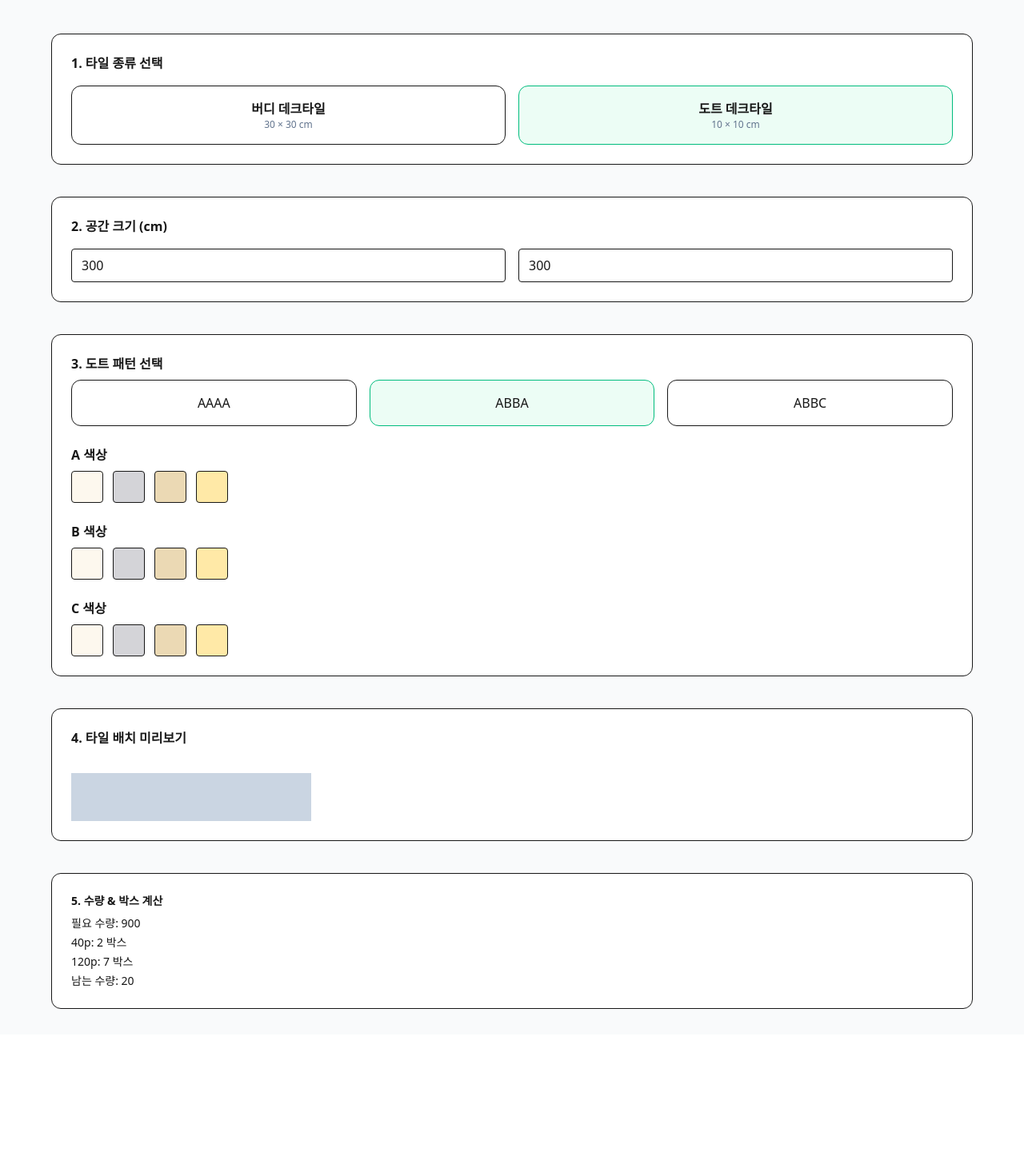
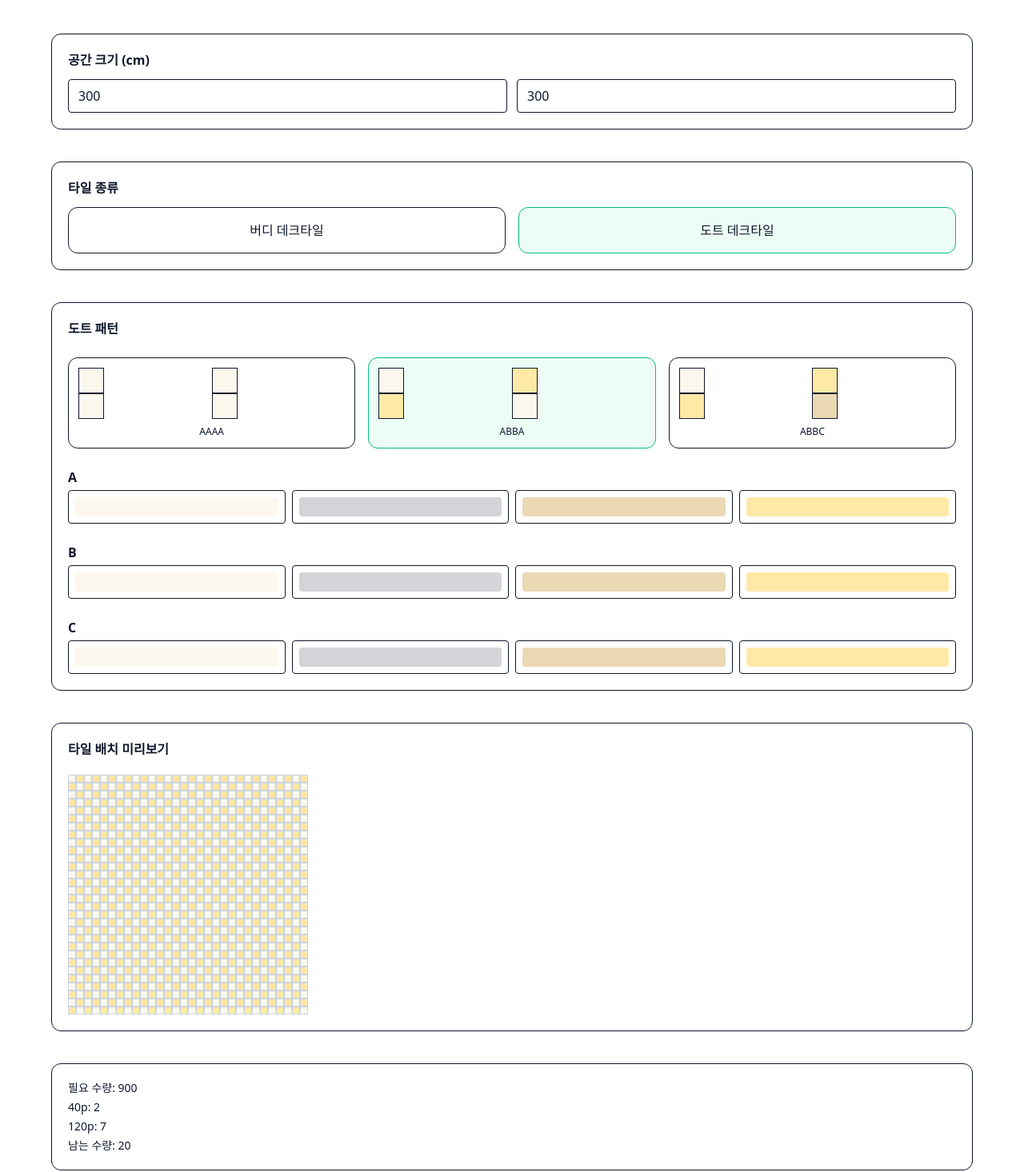
Before and after one commit to kimtwoo95-png/deck-tile-simulator-FINAL, a Next.js app: page / in a window 1280 px wide. Shown: the part 66-1532 px from the top of the page at 80% size. Before the commit the page ends 1360 px from the top, so only its background shows below. Built offline with nearby package versions, Linux system fonts and the light colour scheme.

Commit message:
refactor UI to match reference and fix preview

```diff
--- a/app/page.tsx
+++ b/app/page.tsx
@@ -5,12 +5,12 @@ import { useState } from 'react';
 /* =====================================================
    타입
 ===================================================== */
-type TileType = 'dot' | 'buddy';
+type TileType = 'buddy' | 'dot';
 type DotPattern = 'AAAA' | 'ABBA' | 'ABBC';
 type ColorKey = 'ivory' | 'lightgray' | 'beige' | 'butter';
 
 /* =====================================================
-   색상 정의 (4색)
+   색상 정의
 ===================================================== */
 const COLORS: { key: ColorKey; label: string; hex: string }[] = [
   { key: 'ivory', label: '아이보리', hex: '#FDF8EE' },
@@ -19,9 +19,7 @@ const COLORS: { key: ColorKey; label: string; hex: string }[] = [
   { key: 'butter', label: '버터', hex: '#FFE9A7' },
 ];
 
-const PATTERNS: DotPattern[] = ['AAAA', 'ABBA', 'ABBC'];
-
-const patternCells: Record<DotPattern, ('A' | 'B' | 'C')[]> = {
+const DOT_PATTERNS: Record<DotPattern, ('A' | 'B' | 'C')[]> = {
   AAAA: ['A', 'A', 'A', 'A'],
   ABBA: ['A', 'B', 'B', 'A'],
   ABBC: ['A', 'B', 'B', 'C'],
@@ -31,19 +29,20 @@ const patternCells: Record<DotPattern, ('A' | 'B' | 'C')[]> = {
    박스 계산
 ===================================================== */
 function calcPacks(total: number, packs: number[]) {
-  const sorted = [...packs].sort((a, b) => b - a);
+  const result: Record<number, number> = {};
   let remain = total;
-  const result: Record<number, number> = {};
 
-  for (const size of sorted) {
+  packs.forEach((size) => {
     result[size] = Math.floor(remain / size);
-    remain %= size;
+    remain -= result[size] * size;
+  });
+
+  if (remain > 0) {
+    result[packs[packs.length - 1]] += 1;
   }
 
-  if (remain > 0) result[sorted[sorted.length - 1]]++;
-
-  const totalPieces = sorted.reduce(
-    (sum, s) => sum + s * (result[s] || 0),
+  const totalPieces = packs.reduce(
+    (s, p) => s + p * (result[p] || 0),
     0
   );
 
@@ -59,71 +58,55 @@ export default function Page() {
   const [width, setWidth] = useState(300);
   const [height, setHeight] = useState(300);
 
+  const [buddyColor, setBuddyColor] = useState<ColorKey>('ivory');
+
   const [pattern, setPattern] = useState<DotPattern>('ABBA');
-
   const [colorA, setColorA] = useState<ColorKey>('ivory');
   const [colorB, setColorB] = useState<ColorKey>('butter');
   const [colorC, setColorC] = useState<ColorKey>('beige');
 
-  const tileSize = tileType === 'dot' ? 10 : 30;
-  const tilesX = Math.ceil(width / tileSize);
-  const tilesY = Math.ceil(height / tileSize);
-  const totalTiles = tilesX * tilesY;
+  /* 계산 */
+  const tileSize = tileType === 'buddy' ? 30 : 10;
+  const x = Math.ceil(width / tileSize);
+  const y = Math.ceil(height / tileSize);
+  const needed = x * y;
 
-  const packInfo =
-    tileType === 'dot'
-      ? calcPacks(totalTiles, [120, 40])
-      : calcPacks(totalTiles, [36, 9, 2]);
+  const packs =
+    tileType === 'buddy'
+      ? calcPacks(needed, [36, 9, 2])
+      : calcPacks(needed, [120, 40]);
+
+  /* 미리보기 제한 */
+  const PREVIEW_LIMIT = 40;
+  const px = Math.min(x, PREVIEW_LIMIT);
+  const py = Math.min(y, PREVIEW_LIMIT);
+  const TILE_PX = tileType === 'buddy' ? 20 : 10;
 
   const colorMap = Object.fromEntries(
     COLORS.map((c) => [c.key, c.hex])
-  ) as Record<ColorKey, string>;
+  );
 
-  const getDotColor = (x: number, y: number) => {
-    const idx = (y % 2) * 2 + (x % 2);
-    const symbol = patternCells[pattern][idx];
-    if (symbol === 'A') return colorMap[colorA];
-    if (symbol === 'B') return colorMap[colorB];
+  const getDotColor = (i: number) => {
+    const cx = i % px;
+    const cy = Math.floor(i / px);
+    const idx = (cy % 2) * 2 + (cx % 2);
+    const sym = DOT_PATTERNS[pattern][idx];
+    if (sym === 'A') return colorMap[colorA];
+    if (sym === 'B') return colorMap[colorB];
     return colorMap[colorC];
   };
 
   return (
-    <div className="min-h-screen bg-gray-50 px-4 py-8">
+    <div className="min-h-screen bg-white px-4 py-8 text-slate-900">
       <div className="max-w-6xl mx-auto space-y-10">
-
         <h1 className="text-3xl font-black text-emerald-700">
           ALIVES 타일 계산기
         </h1>
 
-        {/* 1. 타일 종류 */}
-        <section className="bg-white p-6 rounded-xl border">
-          <h2 className="font-semibold mb-4">1. 타일 종류 선택</h2>
-          <div className="grid grid-cols-2 gap-4">
-            {(['buddy', 'dot'] as TileType[]).map((t) => (
-              <button
-                key={t}
-                onClick={() => setTileType(t)}
-                className={`p-4 rounded-xl border ${
-                  tileType === t
-                    ? 'border-emerald-500 bg-emerald-50'
-                    : 'hover:border-emerald-300'
-                }`}
-              >
-                <div className="font-bold">
-                  {t === 'buddy' ? '버디 데크타일' : '도트 데크타일'}
-                </div>
-                <div className="text-xs text-slate-500">
-                  {t === 'buddy' ? '30 × 30 cm' : '10 × 10 cm'}
-                </div>
-              </button>
-            ))}
-          </div>
-        </section>
-
-        {/* 2. 공간 크기 */}
-        <section className="bg-white p-6 rounded-xl border">
-          <h2 className="font-semibold mb-4">2. 공간 크기 (cm)</h2>
-          <div className="flex gap-4">
+        {/* 공간 크기 */}
+        <section className="border rounded-xl p-5 space-y-3">
+          <h2 className="font-semibold">공간 크기 (cm)</h2>
+          <div className="flex gap-3">
             <input
               type="number"
               value={width}
@@ -141,36 +124,97 @@ export default function Page() {
           </div>
         </section>
 
-        {/* 3. 색상 & 패턴 */}
-        <section className="bg-white p-6 rounded-xl border space-y-6">
+        {/* 타일 종류 */}
+        <section className="border rounded-xl p-5">
+          <h2 className="font-semibold mb-3">타일 종류</h2>
+          <div className="grid grid-cols-2 gap-4">
+            {(['buddy', 'dot'] as TileType[]).map((t) => (
+              <button
+                key={t}
+                onClick={() => setTileType(t)}
+                className={`border rounded-xl p-4 ${
+                  tileType === t
+                    ? 'border-emerald-500 bg-emerald-50'
+                    : ''
+                }`}
+              >
+                {t === 'buddy' ? '버디 데크타일' : '도트 데크타일'}
+              </button>
+            ))}
+          </div>
+        </section>
+
+        {/* 옵션 */}
+        <section className="border rounded-xl p-5 space-y-6">
+          {tileType === 'buddy' && (
+            <>
+              <h2 className="font-semibold">버디 색상</h2>
+              <div className="grid grid-cols-4 gap-3">
+                {COLORS.map((c) => (
+                  <button
+                    key={c.key}
+                    onClick={() => setBuddyColor(c.key)}
+                    className={`border rounded-lg p-3 ${
+                      buddyColor === c.key
+                        ? 'border-emerald-500'
+                        : ''
+                    }`}
+                  >
+                    <div
+                      className="h-8 rounded"
+                      style={{ background: c.hex }}
+                    />
+                    <div className="text-xs mt-1">{c.label}</div>
+                  </button>
+                ))}
+              </div>
+            </>
+          )}
+
           {tileType === 'dot' && (
             <>
-              <div>
-                <h2 className="font-semibold mb-2">3. 도트 패턴 선택</h2>
+              <h2 className="font-semibold">도트 패턴</h2>
               <div className="grid grid-cols-3 gap-4">
-                  {PATTERNS.map((p) => (
+                {(Object.keys(DOT_PATTERNS) as DotPattern[]).map(
+                  (p) => (
                     <button
                       key={p}
                       onClick={() => setPattern(p)}
-                      className={`p-4 border rounded-xl ${
+                      className={`border rounded-xl p-3 ${
                         pattern === p
                           ? 'border-emerald-500 bg-emerald-50'
                           : ''
                       }`}
                     >
-                      {p}
-                    </button>
+                      <div className="grid grid-cols-2">
+                        {DOT_PATTERNS[p].map((s, i) => (
+                          <div
+                            key={i}
+                            className="w-8 h-8 border"
+                            style={{
+                              background:
+                                s === 'A'
+                                  ? colorMap[colorA]
+                                  : s === 'B'
+                                  ? colorMap[colorB]
+                                  : colorMap[colorC],
+                            }}
+                          />
                         ))}
                       </div>
+                      <div className="text-xs mt-2">{p}</div>
+                    </button>
+                  )
+                )}
               </div>
 
               {(['A', 'B', 'C'] as const).map((k) => (
                 <div key={k}>
-                  <div className="font-semibold mb-2">{k} 색상</div>
-                  <div className="flex gap-3">
+                  <div className="font-semibold mb-1">{k}</div>
+                  <div className="grid grid-cols-4 gap-2">
                     {COLORS.map((c) => (
                       <button
-                        key={c.key + k}
+                        key={c.key}
                         onClick={() =>
                           k === 'A'
                             ? setColorA(c.key)
@@ -178,9 +222,13 @@ export default function Page() {
                             ? setColorB(c.key)
                             : setColorC(c.key)
                         }
-                        className="w-10 h-10 rounded border"
-                        style={{ backgroundColor: c.hex }}
+                        className="border rounded p-2"
+                      >
+                        <div
+                          className="h-6 rounded"
+                          style={{ background: c.hex }}
                         />
+                      </button>
                     ))}
                   </div>
                 </div>
@@ -189,50 +237,42 @@ export default function Page() {
           )}
         </section>
 
-        {/* 4. 미리보기 */}
-        <section className="bg-white p-6 rounded-xl border">
-          <h2 className="font-semibold mb-4">4. 타일 배치 미리보기</h2>
+        {/* 미리보기 */}
+        <section className="border rounded-xl p-5">
+          <h2 className="font-semibold mb-3">타일 배치 미리보기</h2>
 
           <div
             className="inline-grid"
             style={{
-              gridTemplateColumns: `repeat(${Math.min(tilesX, 40)}, ${
-                tileType === 'dot' ? 10 : 20
-              }px)`,
+              gridTemplateColumns: `repeat(${px}, ${TILE_PX}px)`,
             }}
           >
-            {Array.from({
-              length: Math.min(tilesX, 40) * Math.min(tilesY, 40),
-            }).map((_, i) => {
-              const x = i % Math.min(tilesX, 40);
-              const y = Math.floor(i / Math.min(tilesX, 40));
-
-              return (
+            {Array.from({ length: px * py }).map((_, i) => (
               <div
                 key={i}
                 className="border border-slate-300"
                 style={{
-                    backgroundColor:
-                      tileType === 'dot'
-                        ? getDotColor(x, y)
-                        : colorMap[colorA],
+                  width: TILE_PX,
+                  height: TILE_PX,
+                  background:
+                    tileType === 'buddy'
+                      ? colorMap[buddyColor]
+                      : getDotColor(i),
                 }}
               />
-              );
-            })}
+            ))}
           </div>
         </section>
 
-        {/* 5. 계산 결과 */}
-        <section className="bg-white p-6 rounded-xl border text-sm space-y-1">
-          <h2 className="font-semibold mb-2">5. 수량 & 박스 계산</h2>
-          <div>필요 수량: {totalTiles}</div>
-          {Object.entries(packInfo.result).map(([k, v]) => (
+        {/* 결과 */}
+        <section className="border rounded-xl p-5 text-sm space-y-1">
+          <div>필요 수량: {needed}</div>
+          {Object.entries(packs.result).map(([k, v]) => (
             <div key={k}>
-              {k}p: {v} 박스
+              {k}p: {v}
             </div>
           ))}
-          <div>남는 수량: {packInfo.leftover}</div>
+          <div>남는 수량: {packs.leftover}</div>
         </section>
       </div>
     </div>
```
Lines whose indentation alone changed are shown as unchanged.
